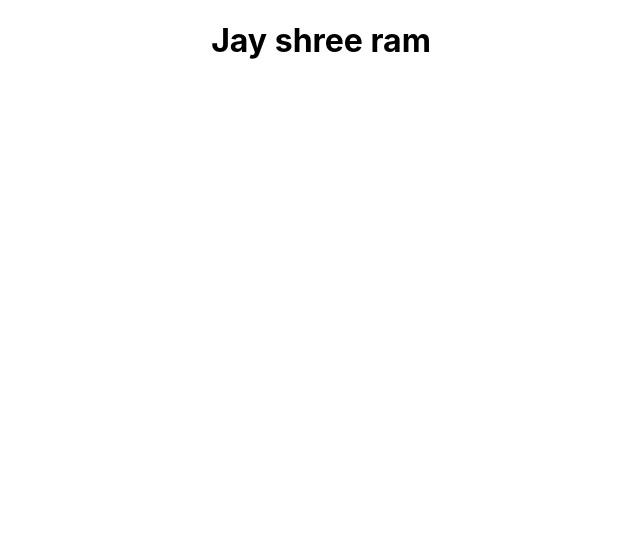
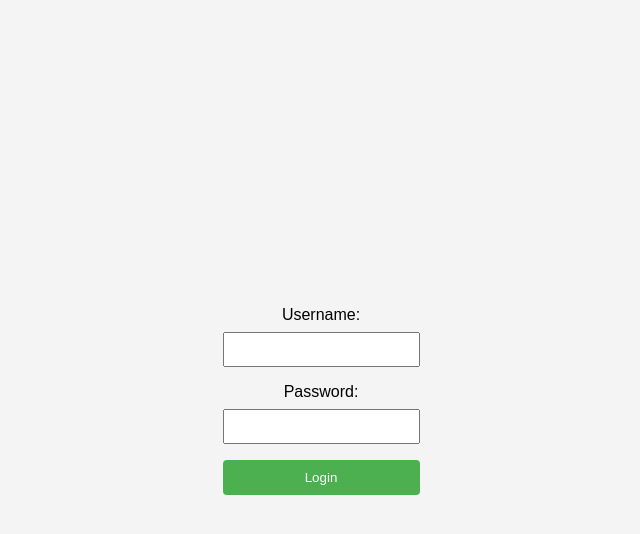
Before and after one commit to Priyanshu2410/Mini-Project, a React (Create React App) app: page / in a window 1280 px wide. Shown: the top 534 px of the page, without its empty margins (319-959 px from the left). Built offline with nearby package versions, Linux system fonts and the light colour scheme.

Commit message:
login page

```diff
--- a/src/App.js
+++ b/src/App.js
@@ -1,10 +1,11 @@
 
 import './App.css';
+import Login from "./component/login.jsx";
 
 function App() {
   return (
     <div className="App">
-      <h1>Jay shree ram</h1>
+      <Login />
     </div>
   );
 }
--- /dev/null
+++ b/src/component/login.jsx
@@ -0,0 +1,61 @@
+// Login.js
+
+import React, { useState } from 'react';
+
+const Login = () => {
+  const [username, setUsername] = useState('');
+  const [password, setPassword] = useState('');
+
+  const handleLogin = () => {
+    // Add your validation logic here
+    // For simplicity, this example checks if both fields are non-empty
+    if (username && password) {
+      alert('Login successful!');
+      // You can redirect the user to another page or perform other actions here
+    } else {
+      alert('Please enter both username and password');
+    }
+  };
+
+  return (
+    <div className="flex items-center justify-center h-screen">
+      <form className="bg-white p-8 rounded shadow-md">
+        <label className="block mb-2" htmlFor="username">
+          Username:
+        </label>
+        <input
+          className="w-full p-2 mb-4 border rounded"
+          type="text"
+          id="username"
+          name="username"
+          value={username}
+          onChange={(e) => setUsername(e.target.value)}
+          required
+        />
+
+        <label className="block mb-2" htmlFor="password">
+          Password:
+        </label>
+        <input
+          className="w-full p-2 mb-4 border rounded"
+          type="password"
+          id="password"
+          name="password"
+          value={password}
+          onChange={(e) => setPassword(e.target.value)}
+          required
+        />
+
+        <button
+          className="bg-green-500 text-white py-2 px-4 rounded"
+          type="button"
+          onClick={handleLogin}
+        >
+          Login
+        </button>
+      </form>
+    </div>
+  );
+};
+
+export default Login;
--- a/src/index.css
+++ b/src/index.css
@@ -11,3 +11,46 @@ code {
   font-family: source-code-pro, Menlo, Monaco, Consolas, 'Courier New',
     monospace;
 }
+/* Login.css */
+
+body {
+  font-family: Arial, sans-serif;
+  margin: 0;
+  padding: 0;
+  display: flex;
+  align-items: center;
+  justify-content: center;
+  height: 100vh;
+  background-color: #f4f4f4;
+}
+
+.login-container {
+  background-color: #fff;
+  padding: 20px;
+  border-radius: 8px;
+  box-shadow: 0 0 10px rgba(0, 0, 0, 0.1);
+}
+
+form {
+  display: flex;
+  flex-direction: column;
+}
+
+label {
+  margin-bottom: 8px;
+}
+
+input {
+  padding: 8px;
+  margin-bottom: 16px;
+  box-sizing: border-box;
+}
+
+button {
+  background-color: #4caf50;
+  color: #fff;
+  padding: 10px 15px;
+  border: none;
+  border-radius: 4px;
+  cursor: pointer;
+}
```
